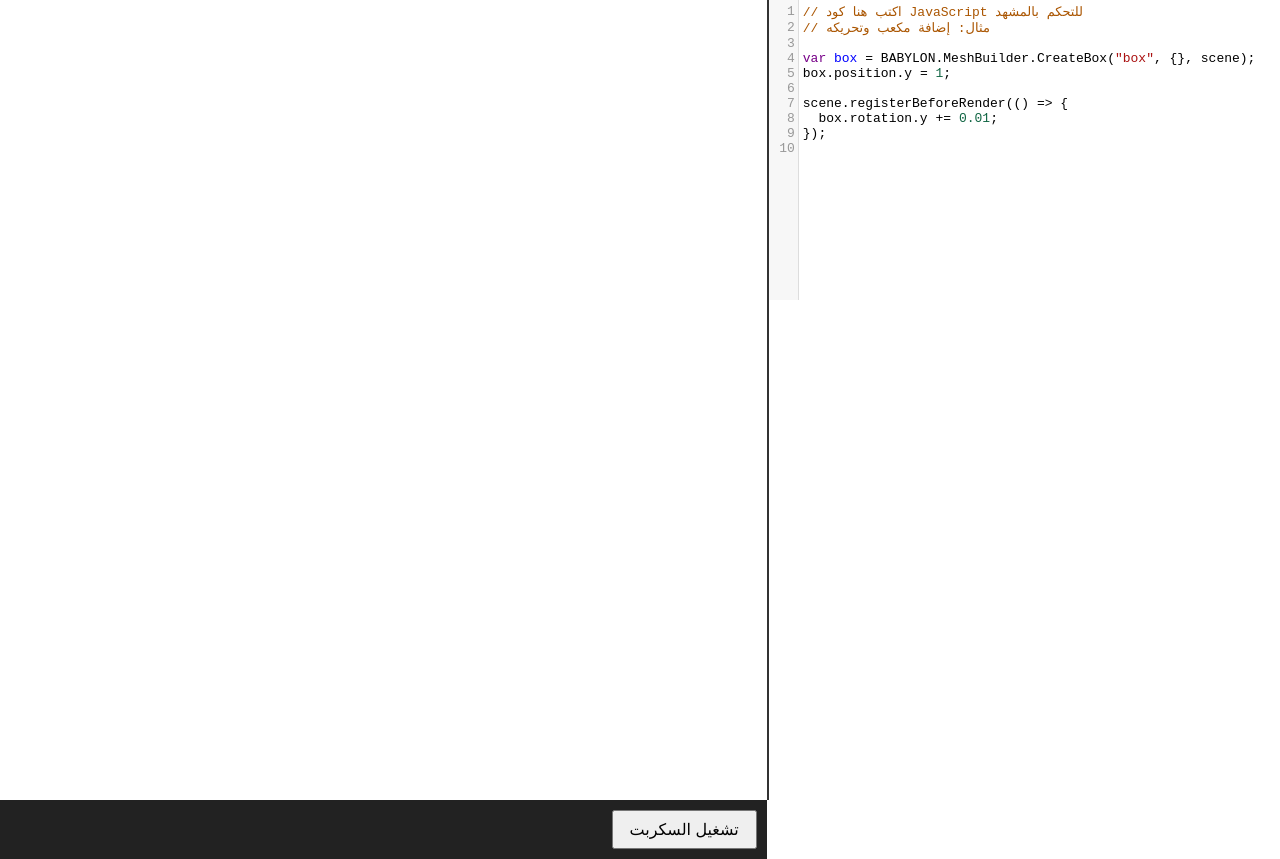
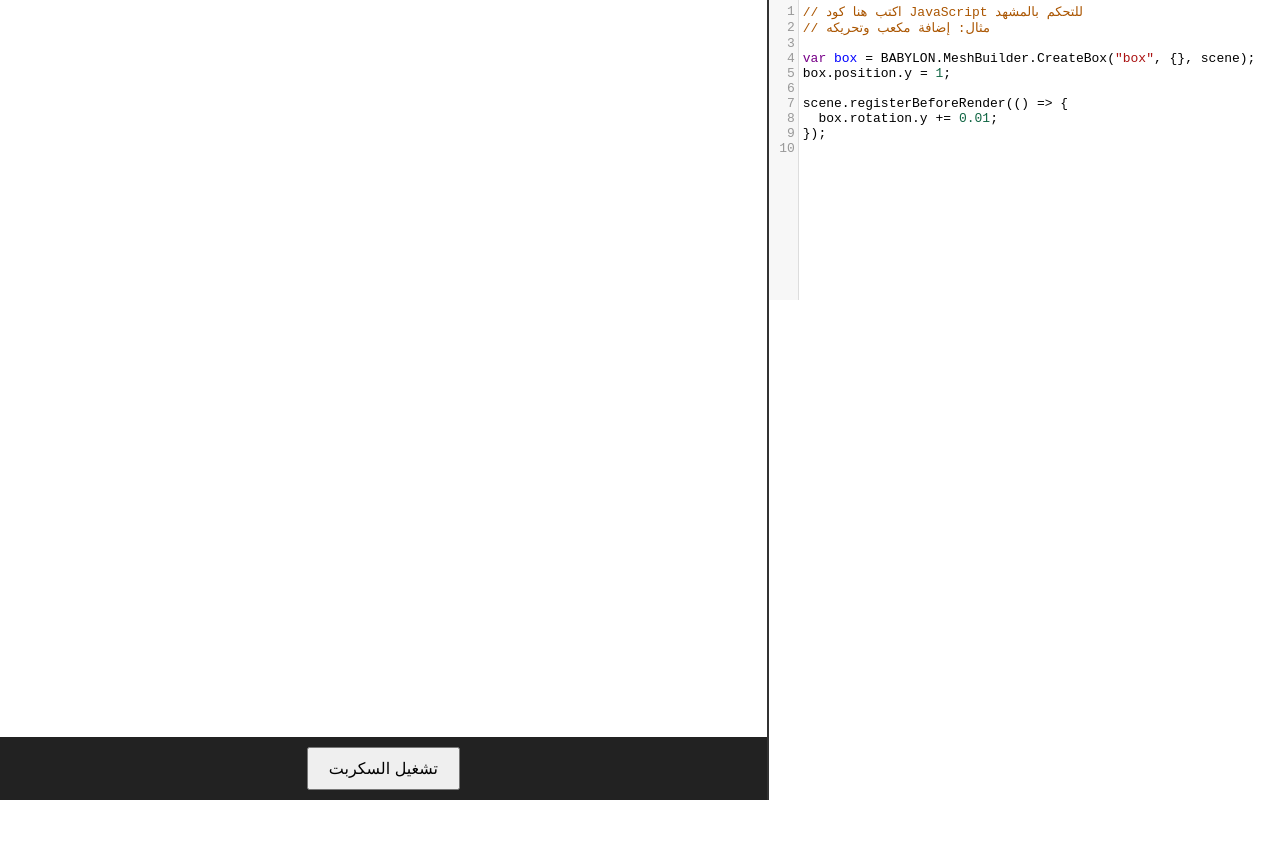
Before and after one commit to f-l7/Qsqaqaqaqaqa, a plain HTML site: page index.html in a window 1280 px wide. After the commit the page ends 800 px from the top, so only its background shows below. Drawn offline with nearby package versions, Linux system fonts and the light colour scheme; a script that the page names is missing.

Commit message:
Update index.html

```diff
--- a/index.html
+++ b/index.html
@@ -16,9 +16,19 @@
 <style>
   body { font-family: Arial, sans-serif; margin: 0; display: flex; height: 100vh; direction: rtl; }
   #editor { width: 40%; height: 100vh; border-left: 2px solid #333; }
-  #gameCanvas { width: 60%; height: 100vh; display: block; }
-  #controls { padding: 10px; background: #222; color: #fff; }
-  button { padding: 8px 16px; font-size: 16px; cursor: pointer; }
+  #gameContainer { width: 60%; height: 100vh; position: relative; display: flex; flex-direction: column; }
+  #gameCanvas { flex-grow: 1; display: block; }
+  #controls {
+    background: #222;
+    color: #fff;
+    padding: 10px;
+    text-align: center;
+  }
+  button {
+    padding: 10px 20px;
+    font-size: 16px;
+    cursor: pointer;
+  }
 </style>
 </head>
 <body>
@@ -26,8 +36,8 @@
 <!-- محرر الكود -->
 <div id="editor"></div>
 
-<!-- جانب اللعبة -->
-<div style="width: 60%; height: 100vh; position: relative;">
+<!-- جانب اللعبة + الزر -->
+<div id="gameContainer">
   <canvas id="gameCanvas"></canvas>
   <div id="controls">
     <button id="runBtn">تشغيل السكربت</button>
@@ -60,7 +70,7 @@
   }
 
   engine.runRenderLoop(() => {
-    scene.render();
+    if(scene) scene.render();
   });
 
   window.addEventListener('resize', () => {
@@ -70,13 +80,13 @@
   // زر تشغيل السكربت
   document.getElementById("runBtn").addEventListener("click", () => {
     try {
-      // مسح المشهد القديم (ما عدا الكاميرا والضوء)
+      // حذف كل المجسمات في المشهد ما عدا الكاميرا والضوء
       scene.meshes.slice().forEach(mesh => mesh.dispose());
 
       // جلب الكود من المحرر
       const userCode = editor.getValue();
 
-      // تنفيذ الكود داخل دالة مع إرسال المشهد كمتغير عالمي
+      // إنشاء دالة جديدة لتنفيذ كود المستخدم مع تمرير scene
       const func = new Function("scene", userCode);
       func(scene);
     } catch (e) {
```
